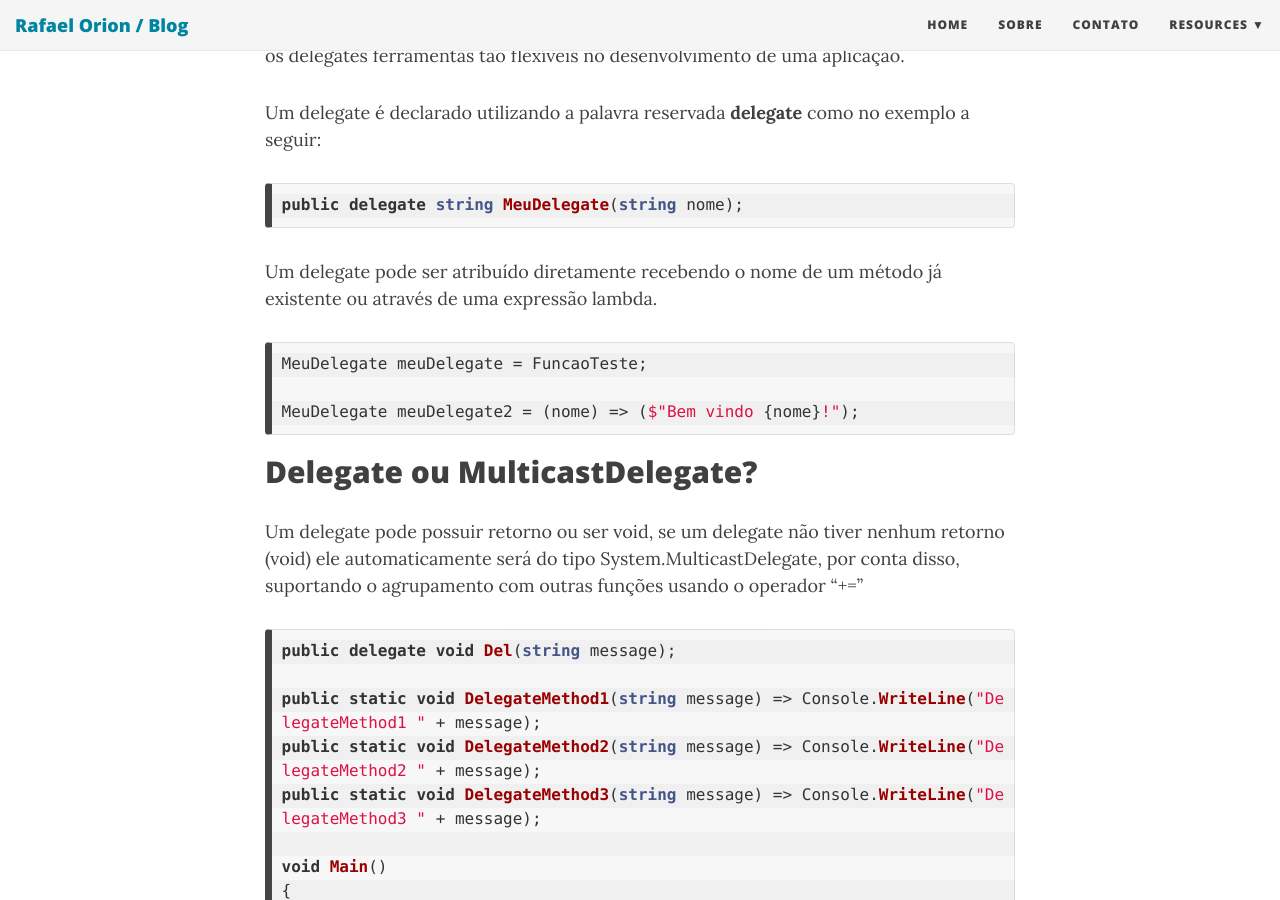
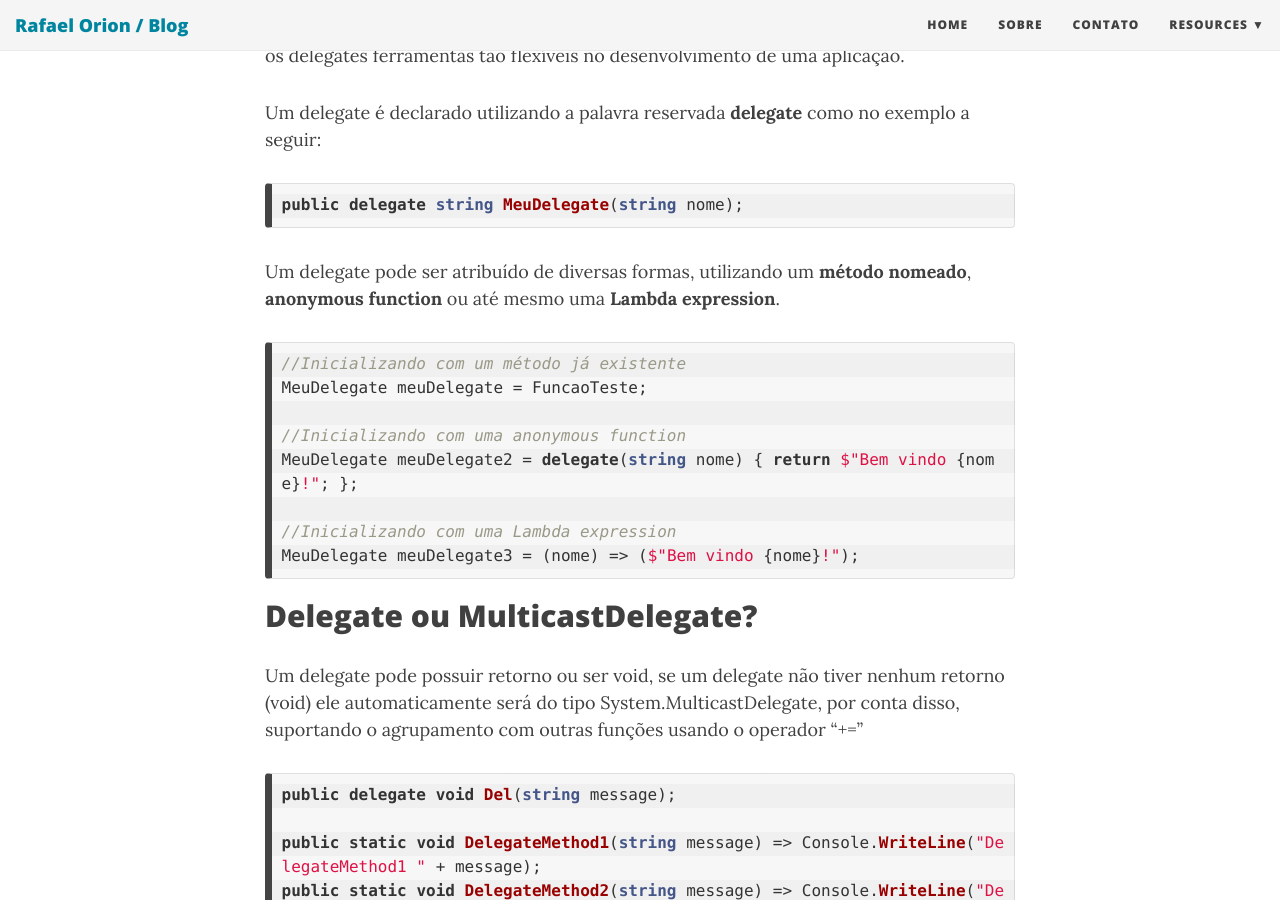
Before and after one commit to rafaelorion/rafaelorion.github.io, a Jekyll site: the page built from _posts/2021-04-12-delegates.md, in a window 1280 px wide and 900 px high, scrolled down 616 px. Built offline with Jekyll 4.4.1, drawn with Linux system fonts in a browser that asks for light colours; nearby versions of some CDN libraries; comment, search, counter and statistics services are not loaded.

Commit message:
Edit post delegates

````diff
--- a/_posts/2021-04-12-delegates.md
+++ b/_posts/2021-04-12-delegates.md
@@ -3,7 +3,7 @@ layout: post
 title: Delegates em C#
 image:
 subtitle:
-tags: [c#,dotnet, microsoft, delegates]
+tags: [c#,dotnet, microsoft, delegates, anonymous function]
 ---
 
 ![Delegate](../img/posts/delegate.png){:align="left"}
@@ -21,11 +21,17 @@ Um delegate é declarado utilizando a palavra reservada **delegate** como no exe
 public delegate string MeuDelegate(string nome);
 ```
 
-Um delegate pode ser atribuído diretamente recebendo o nome de um método já existente ou através de uma expressão lambda.
+Um delegate pode ser atribuído de diversas formas, utilizando um **método nomeado**, **anonymous function** ou até mesmo uma **Lambda expression**.
+
 ```cs
+//Inicializando com um método já existente
 MeuDelegate meuDelegate = FuncaoTeste;
 
-MeuDelegate meuDelegate2 = (nome) => ($"Bem vindo {nome}!");
+//Inicializando com uma anonymous function
+MeuDelegate meuDelegate2 = delegate(string nome) { return $"Bem vindo {nome}!"; };
+
+//Inicializando com uma Lambda expression
+MeuDelegate meuDelegate3 = (nome) => ($"Bem vindo {nome}!");
 ```
 
 
````
Also changed, not shown: 4 other files.
